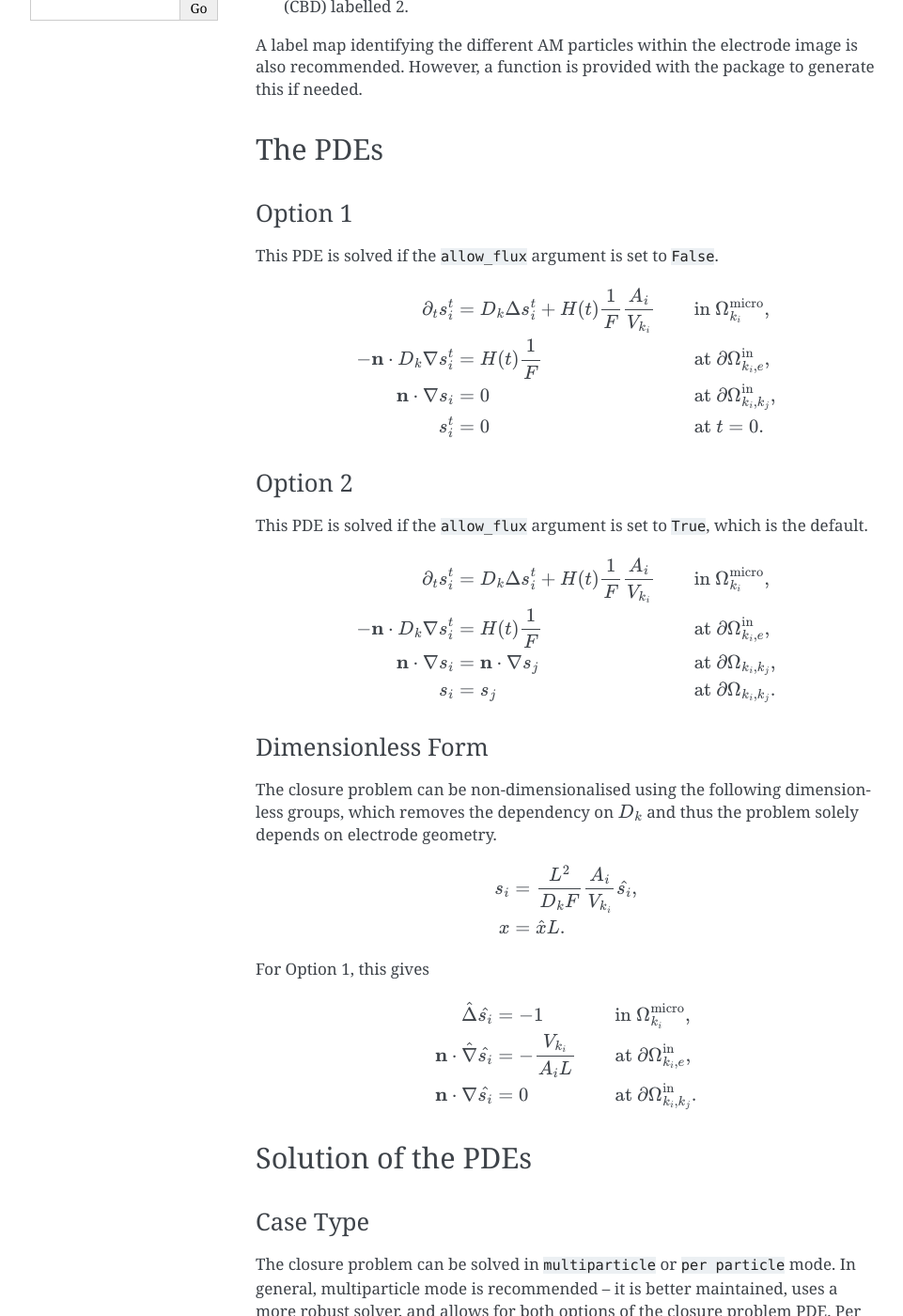
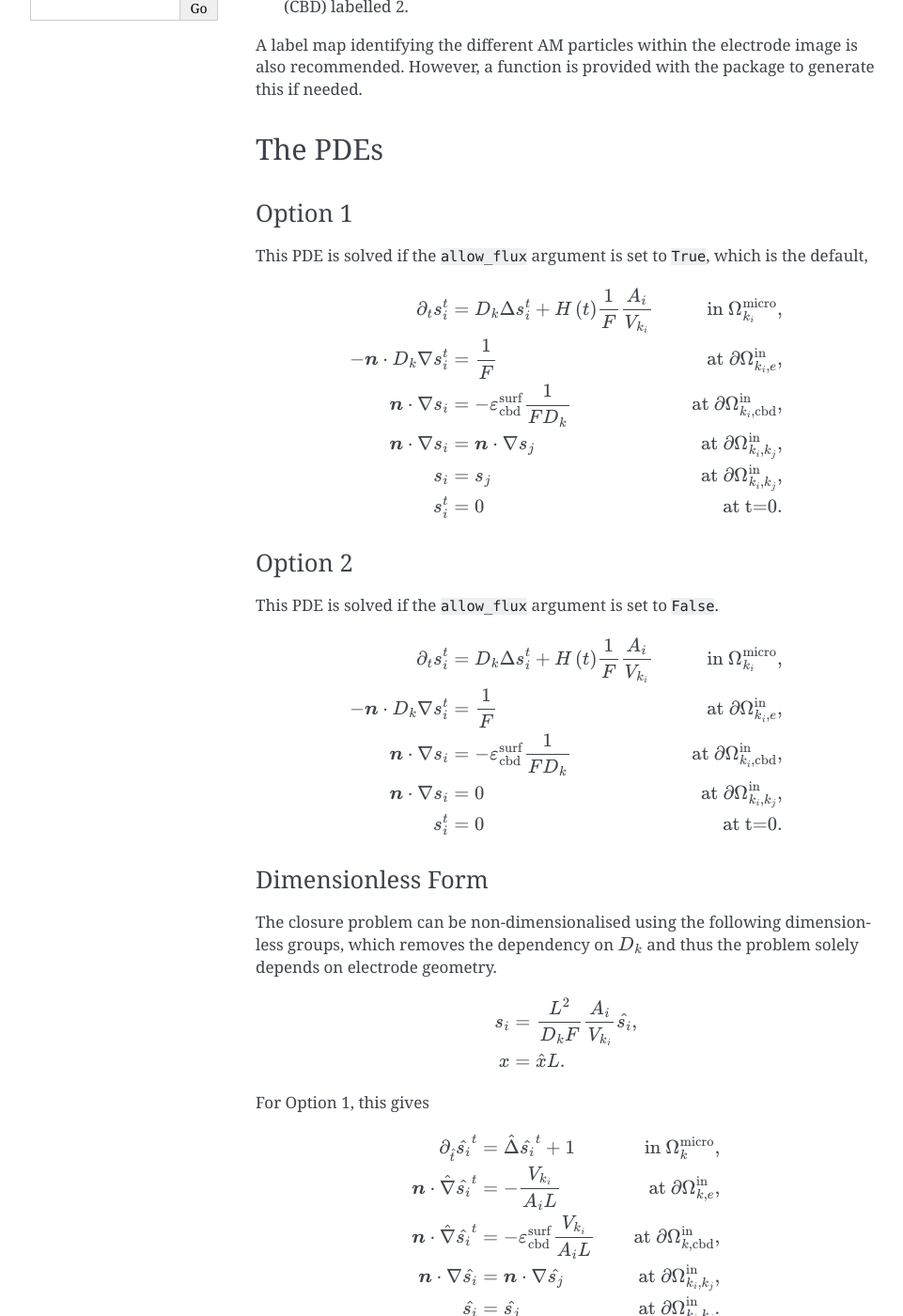
Before and after one commit to isaacbasil/solveclosure, a Sphinx documentation site: the page built from docs/guide.rst, in a window 1280 px wide and 1400 px high, scrolled down 548 px. Shown: the whole window at 94% size, without its empty margins (148-1109 px from the left). Built offline with Sphinx 7.4.7, drawn with Linux system fonts in a browser that asks for light colours; pages that are not in the unit, such as notebooks, are missing from menus; some of the changed text lies outside the part shown.

Commit message:
updated docs

```diff
--- a/docs/guide.rst
+++ b/docs/guide.rst
@@ -33,30 +33,33 @@ The PDEs
 Option 1
 ~~~~~~~~
 
+This PDE is solved if the ``allow_flux`` argument is set to ``True``,
+which is the default,
+
+.. math::
+
+   \begin{aligned}
+   \partial_{t}s_{i}^{t} & =D_{k}\Delta s_{i}^{t}+H\left(t\right)\frac{1}{F}\frac{A_{i}}{V_{k_{i}}} & \textrm{in }\Omega_{k_{i}}^{\mathrm{micro}},\\
+   -\boldsymbol{n}\cdot D_{k}\nabla s_{i}^{t} & =\frac{1}{F} & \textrm{at }\partial\Omega_{k_{i},e}^{\mathrm{in}},\\
+   \boldsymbol{n}\cdot\nabla s_{i} & =-\varepsilon_{\mathrm{cbd}}^{\mathrm{surf}}\frac{1}{FD_{k}} & \textrm{at }\partial\Omega_{k_{i},\mathrm{cbd}}^{\mathrm{in}},\\
+   \boldsymbol{n}\cdot\nabla s_{i} & =\boldsymbol{n}\cdot\nabla s_{j} & \textrm{at }\partial\Omega_{k_{i},k_{j}}^{\mathrm{in}},\\
+   s_{i} & =s_{j} & \textrm{at }\partial\Omega_{k_{i},k_{j}}^{\mathrm{in}},\\
+   s_{i}^{t} & =0 & \textrm{at t=0.}
+   \end{aligned}
+
+Option 2
+~~~~~~~~
+
 This PDE is solved if the ``allow_flux`` argument is set to ``False``.
 
 .. math::
 
    \begin{aligned}
-   \partial_{t}s_{i}^{t} & = D_{k}\Delta s_{i}^{t}+H(t)\frac{1}{F}\frac{A_{i}}{V_{k_{i}}} && \text{in } \Omega_{k_{i}}^{\mathrm{micro}}, \\
-   -\mathbf{n}\cdot D_{k}\nabla s_{i}^{t} & = H(t)\frac{1}{F} && \text{at } \partial\Omega_{k_{i},e}^{\mathrm{in}}, \\
-   \mathbf{n}\cdot\nabla s_{i} & = 0 && \text{at } \partial\Omega_{k_{i},k_{j}}^{\mathrm{in}}, \\
-   s_{i}^{t} & = 0 && \text{at } t=0.
-   \end{aligned}
-
-Option 2
-~~~~~~~~
-
-This PDE is solved if the ``allow_flux`` argument is set to ``True``,
-which is the default.
-
-.. math::
-
-   \begin{aligned}
-   \partial_{t}s_{i}^{t} & = D_{k}\Delta s_{i}^{t}+H(t)\frac{1}{F}\frac{A_{i}}{V_{k_{i}}} && \text{in } \Omega_{k_{i}}^{\mathrm{micro}}, \\
-   -\mathbf{n}\cdot D_{k}\nabla s_{i}^{t} & = H(t)\frac{1}{F} && \text{at } \partial\Omega_{k_{i},e}^{\mathrm{in}}, \\
-   \mathbf{n}\cdot\nabla s_{i} & = \mathbf{n}\cdot\nabla s_{j} && \text{at } \partial\Omega_{k_{i},k_{j}}, \\
-   s_{i} & = s_{j} && \text{at } \partial\Omega_{k_{i},k_{j}}.
+   \partial_{t}s_{i}^{t} & =D_{k}\Delta s_{i}^{t}+H\left(t\right)\frac{1}{F}\frac{A_{i}}{V_{k_{i}}} & \textrm{in }\Omega_{k_{i}}^{\mathrm{micro}},\\
+   -\boldsymbol{n}\cdot D_{k}\nabla s_{i}^{t} & =\frac{1}{F} & \textrm{at }\partial\Omega_{k_{i},e}^{\mathrm{in}},\\
+   \boldsymbol{n}\cdot\nabla s_{i} & =-\varepsilon_{\mathrm{cbd}}^{\mathrm{surf}}\frac{1}{FD_{k}} & \textrm{at }\partial\Omega_{k_{i},\mathrm{cbd}}^{\mathrm{in}},\\
+   \boldsymbol{n}\cdot\nabla s_{i} & =0 & \textrm{at }\partial\Omega_{k_{i},k_{j}}^{\mathrm{in}},\\
+   s_{i}^{t} & =0 & \textrm{at t=0.}
    \end{aligned}
 
 Dimensionless Form
@@ -78,9 +81,11 @@ For Option 1, this gives
 .. math::
 
    \begin{aligned}
-   \hat{\Delta}\hat{s_{i}} & = -1 && \text{in } \Omega_{k_{i}}^{\mathrm{micro}}, \\
-   \mathbf{n}\cdot\hat{\nabla}\hat{s_{i}} & = -\frac{V_{k_{i}}}{A_{i}L} && \text{at } \partial\Omega_{k_{i},e}^{\mathrm{in}}, \\
-   \mathbf{n}\cdot\nabla\hat{s_{i}} & = 0 && \text{at } \partial\Omega_{k_{i},k_{j}}^{\mathrm{in}}.
+   \partial_{\hat{t}}\hat{s_{i}}^{t} & =\hat{\Delta}\hat{s_{i}}^{t}+1 & \textrm{in }\Omega_{k}^{\mathrm{micro}},\\
+   \boldsymbol{n}\cdot\hat{\nabla}\hat{s_{i}}^{t} & =-\frac{V_{k_{i}}}{A_{i}L} & \textrm{at }\partial\Omega_{k,e}^{\mathrm{in}},\\
+   \boldsymbol{n}\cdot\hat{\nabla}\hat{s_{i}}^{t} & =-\varepsilon_{\mathrm{cbd}}^{\mathrm{surf}}\frac{V_{k_{i}}}{A_{i}L} & \textrm{at }\partial\Omega_{k,\mathrm{cbd}}^{\mathrm{in}},\\
+   \boldsymbol{n}\cdot\nabla\hat{s_{i}} & =\boldsymbol{n}\cdot\nabla\hat{s_{j}} & \textrm{at }\partial\Omega_{k_{i},k_{j}}^{\mathrm{in}},\\
+   \hat{s_{i}} & =\hat{s_{j}} & \textrm{at }\partial\Omega_{k_{i},k_{j}}^{\mathrm{in}}.
    \end{aligned}
 
 Solution of the PDEs
@@ -93,9 +98,9 @@ The closure problem can be solved in ``multiparticle`` or ``per particle``
 mode. In general, multiparticle mode is recommended – it is better
 maintained, uses a more robust solver, and allows for both options
 of the closure problem PDE. Per particle mode is mainly for very large
-cases. It exploits the form of the PDE in Option 1 to solve the closure
+cases. It exploits the form of the PDE in Option 2 to solve the closure
 problem for each particle independently, and thus scales very well with
-mesh size. Therefore, only Option 1 is supported for per particle cases.
+mesh size. Therefore, only Option 2 is supported for per particle cases.
 
 The Solvers
 ~~~~~~~~~~~
```
Also changed, not shown: docs/index.rst (+4 -5 lines), docs/api/solveclosure.image_analysis.rst (renamed from docs/api/solve2eqclosure.image_analysis.rst), docs/api/solveclosure.rst (renamed from docs/api/solve2eqclosure.rst), docs/api/solveclosure.utility.rst (renamed from docs/api/solve2eqclosure.utility.rst).
